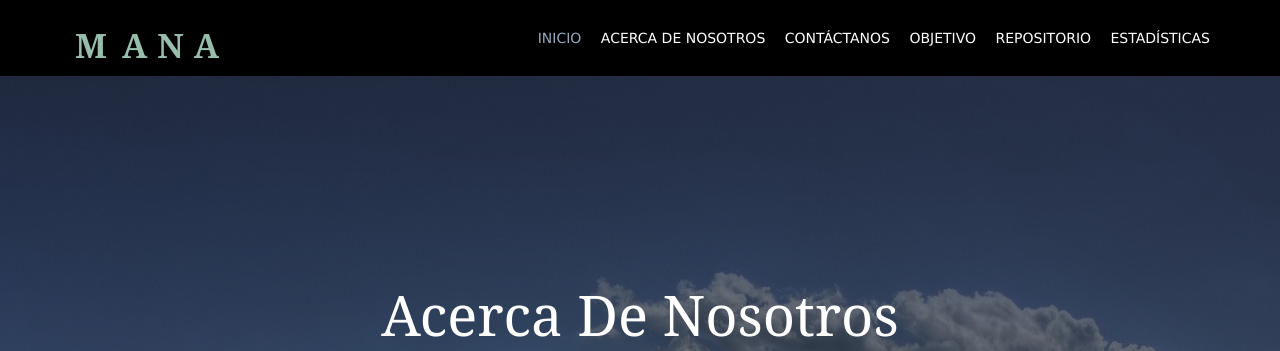
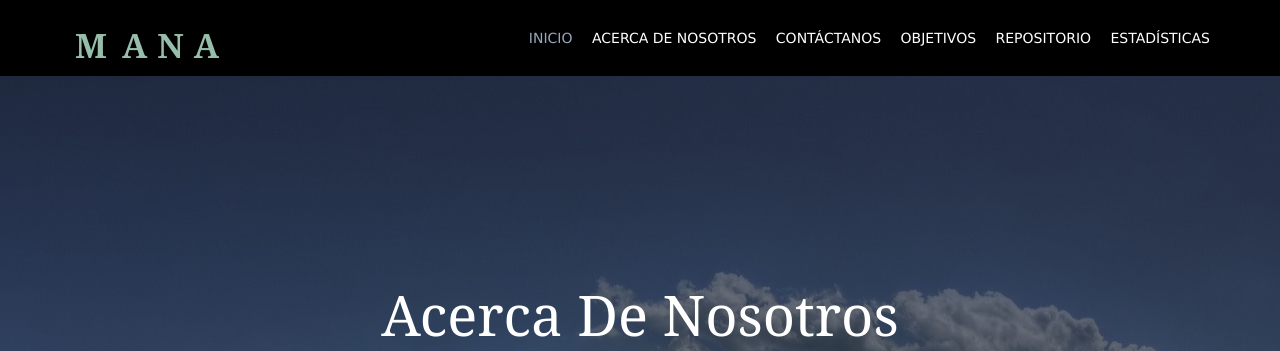
Before and after one commit to AlejaSj/MANA, a PHP site: page /MANA/app/views/AboutUs.php in a window 1280 px wide. Shown: the top 351 px of the page. Run offline with PHP 8.4, Linux system fonts and the light colour scheme.

Commit message:
Errata
Corregido error ortográfico.

```diff
--- a/app/views/AboutUs.php
+++ b/app/views/AboutUs.php
@@ -47,7 +47,7 @@
         </li> -->
         <li><a href="http://localhost/MANA/app/views/AboutUs.php">Acerca de nosotros</a></li>
         <li><a href="/mana/#ContactUs">Contáctanos</a></li>
-        <li><a href="/mana/#Objective">Objetivo</a></li>
+        <li><a href="/mana/#Objective">Objetivos</a></li>
         <li><a href="https://github.com/AlejaSj/MANA/">Repositorio</a></li>
         <li><a href="http://localhost/MANA/app/views/dashboard.php">Estadísticas</a></li>
       </ul>
--- a/app/views/dashboard.php
+++ b/app/views/dashboard.php
@@ -69,7 +69,7 @@
         </li> -->
         <li><a href="http://localhost/MANA/app/views/AboutUs.php">Acerca de nosotros</a></li>
         <li><a href="/mana/#ContactUs">Contáctanos</a></li>
-        <li><a href="/mana/#Objective">Objetivo</a></li>
+        <li><a href="/mana/#Objective">Objetivos</a></li>
         <li><a href="https://github.com/AlejaSj/MANA/">Repositorio</a></li>
         <li><a href="http://localhost/MANA/app/views/dashboard.php">Estadísticas</a></li>
       </ul>
```
